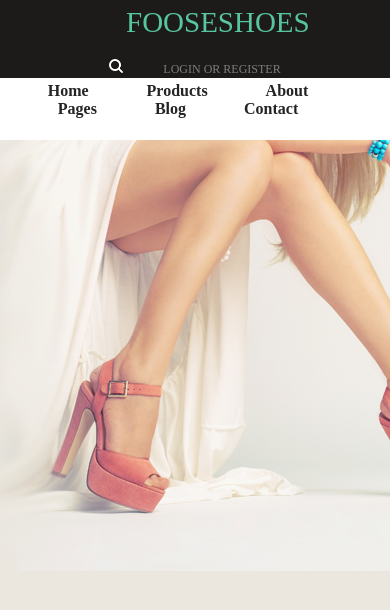
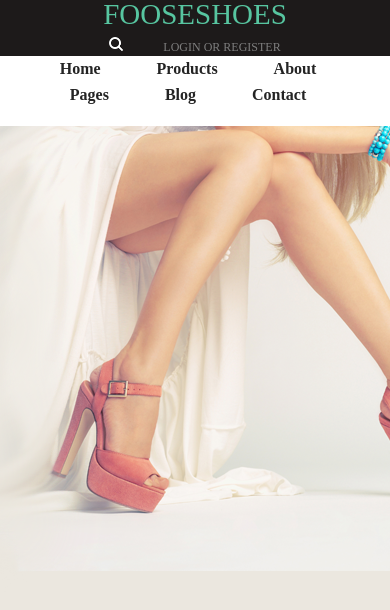
Before and after one commit to santeycode/shop-template, a plain HTML site: page index.html in a window 390 px wide. Shown: the top 610 px of the page. Drawn offline with Linux system fonts and the light colour scheme.

Commit message:
init-menu

```diff
--- a/main.css
+++ b/main.css
@@ -83,6 +83,7 @@ body:hover:after {
         display: block;
         text-align: center;
         float: none;
+        padding: 6px 0 0;
     }
     .header-wrapper {
         display: block;
@@ -93,9 +94,10 @@ body:hover:after {
     .menu-wrapper {
         text-align: center;
         display: block;
-        padding: 4px 0;
+        padding: 0 0 0 30px;
     }
     .menu-wrapper li {
-        padding-left: 10px;
+        text-align: center;
+        padding: 4px;
     }
 }
```
